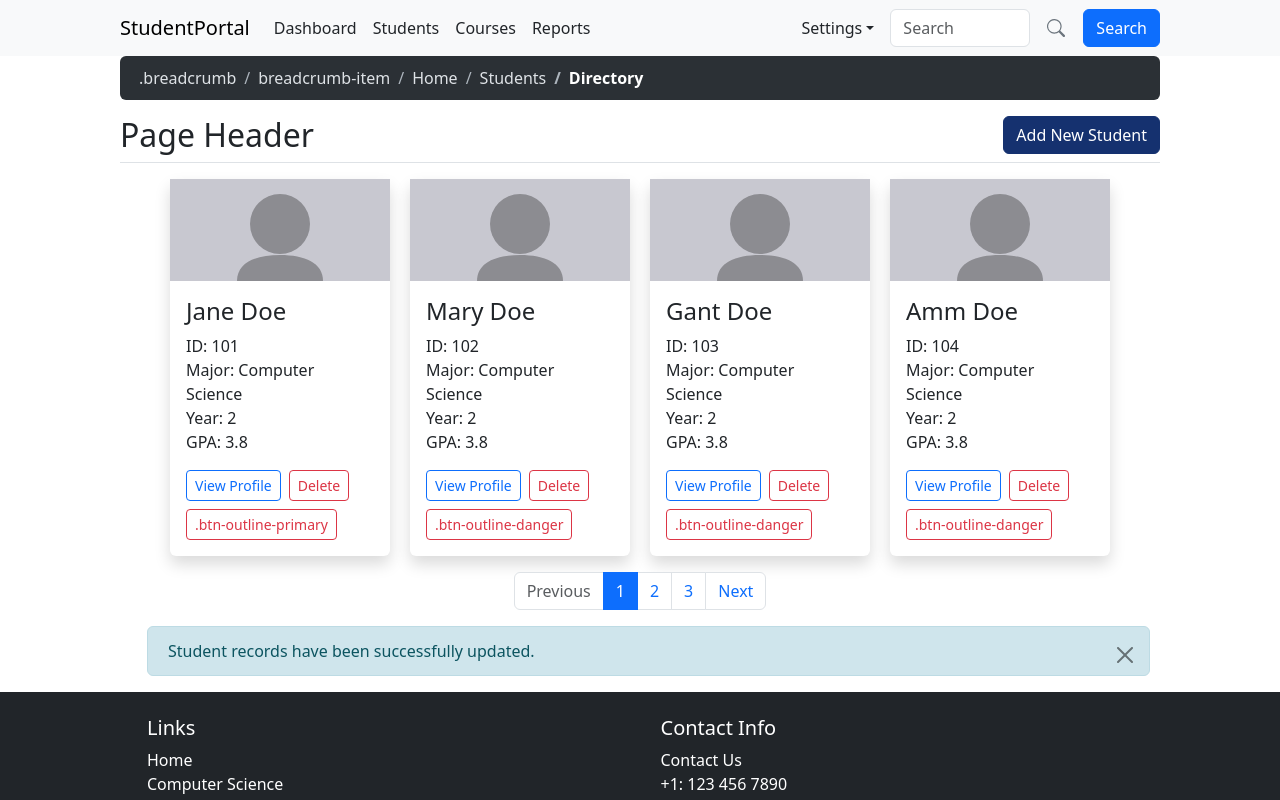
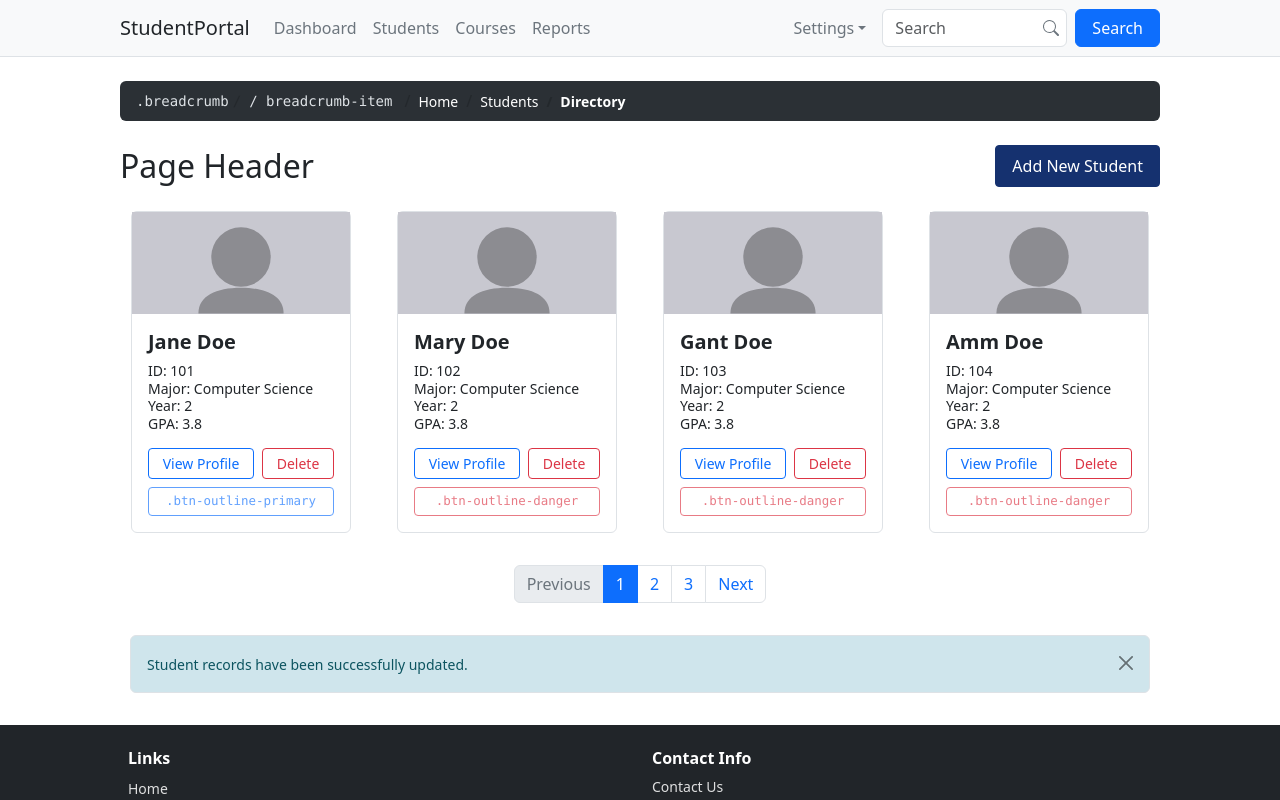
Before and after one commit to PrinkleMahshwari/student-directory, a React (Vite) app: page / in a window 1280 px wide. Shown: the top 800 px of the page. Built offline with nearby package versions, Linux system fonts and the light colour scheme.

Commit message:
feat: Output screenshot added

```diff
--- a/src/App.css
+++ b/src/App.css
@@ -1,88 +1,20 @@
-.container {
-  max-width: 1064px;
+.student-card-item {
+    transition: border-color 0.15s ease-in-out, background-color 0.15s ease-in-out !important;
 }
 
-.scrollable-nav-links {
-  overflow-x: auto;
-  white-space: nowrap;
-  scrollbar-width: none;
-  -ms-overflow-style: none;
-  padding-right: 15px;
+.student-card-item:hover {
+    border-color: #0d6efd !important;
+    background-color: #f8f9fa !important;
+
 }
 
-.scrollable-nav-links::-webkit-scrollbar {
-  display: none;
+.btn-navy-flat {
+    background-color: #15316f !important;
+    border-color: #15316f !important;
+    color: #ffffff !important;
 }
 
-.navbar {
-  overflow: hidden;
+.btn-navy-flat:hover {
+    background-color: #0f2452 !important;
+    border-color: #0f2452 !important;
 }
-
-.navbar .nav-link {
-  color: #212529;
-}
-
-.search-box {
-  position: relative;
-  width: 185px;
-}
-
-.search-box svg {
-  position: absolute;
-  right: 12px;
-  top: 50%;
-  transform: translateY(-50%);
-  color: #444;
-  pointer-events: none;
-}
-
-.crumb-dark {
-  background: #2b3035;
-  border-radius: 0.375rem;
-  padding: 10px 19px;
-  --bs-breadcrumb-divider-color: #adb5bd;
-}
-
-.crumb-dark .breadcrumb-item,
-.crumb-dark .breadcrumb-item a {
-  color: #dee2e6;
-  text-decoration: none;
-}
-
-.crumb-dark .breadcrumb-item.active {
-  color: #fff;
-  font-weight: 700;
-}
-
-.btn-navy {
-  background-color: #15316f;
-  border-color: #15316f;
-  color: #fff;
-}
-
-.student-card {
-  width: 220px;
-}
-
-.avatar-box {
-  background: #c8c8d0;
-  height: 102px;
-  display: flex;
-  justify-content: center;
-}
-
-.page-item.disabled .page-link {
-  background-color: #fff;
-}
-
-.alert-info-custom {
-  background-color: #cfe5ec;
-  border: 1px solid #bddbe4;
-  color: #0c5460;
-  padding: 12px 20px;
-  margin: 0 10px 16px 27px;
-}
-
-.footer-inner {
-  margin: 0 10px 0 27px;
-}
--- a/src/App.jsx
+++ b/src/App.jsx
@@ -15,33 +15,36 @@ const students = [
 
 export default function App() {
   return (
-    <>
+    <div className="min-vh-100 d-flex flex-column bg-white">
+
       <Navbar />
 
-      <div className="container">
+      <div className="container my-3 flex-grow-1" style={{ maxWidth: "1064px" }}>
         <Breadcrumb />
 
-        <div className="d-flex justify-content-between align-items-center border-bottom pb-2 mb-3">
-          <h1 className="h2 m-0">Page Header</h1>
-          <button className="btn btn-navy">Add New Student</button>
+        <div className="d-flex justify-content-between align-items-center mb-4">
+          <h1 className="fs-2 text-dark m-0 fw-normal">Page Header</h1>
+          <button className="btn btn-navy-flat px-3 py-2 rounded-1">
+            Add New Student
+          </button>
         </div>
 
-        <div
-          className="row justify-content-center"
-          style={{ "--bs-gutter-x": "1.25rem", "--bs-gutter-y": "1.25rem" }}
-        >
+        <div className="row row-cols-1 row-cols-sm-2 row-cols-md-4 g-4 justify-content-center mb-4">
           {students.map((s) => (
-            <div className="col-auto" key={s.id}>
+            <div className="col d-flex justify-content-center" key={s.id}>
               <StudentCard {...s} />
             </div>
           ))}
         </div>
 
-        <AppPagination />
+        <div className="d-flex justify-content-center mb-4">
+          <AppPagination />
+        </div>
+
         <Alert message="Student records have been successfully updated." />
       </div>
 
       <Footer />
-    </>
+    </div>
   );
 }
--- a/src/components/Alert.jsx
+++ b/src/components/Alert.jsx
@@ -1,8 +1,17 @@
 export default function Alert({ message }) {
   return (
-    <div className="alert alert-info-custom alert-dismissible" role="alert">
-      {message}
-      <button type="button" className="btn-close" aria-label="Close"></button>
+    <div
+      className="alert alert-dismissible fade show border role-alert"
+      style={{
+        backgroundColor: "#cfe5ec",
+        borderColor: "#bddbe4",
+        color: "#0c5460",
+        margin: "0 10px 16px 10px"
+      }}
+      role="alert"
+    >
+      <span className="small">{message}</span>
+      <button type="button" className="btn-close small" data-bs-dismiss="alert" aria-label="Close"></button>
     </div>
   );
 }
--- a/src/components/AppPagination.jsx
+++ b/src/components/AppPagination.jsx
@@ -1,12 +1,12 @@
 export default function AppPagination() {
   return (
-    <nav aria-label="Student pages" className="mt-3 mb-3">
+    <nav aria-label="Student directory pages" className="my-2">
       <ul className="pagination justify-content-center mb-0">
-        <li className="page-item disabled"><a className="page-link" href="#">Previous</a></li>
-        <li className="page-item active"><a className="page-link" href="#">1</a></li>
-        <li className="page-item"><a className="page-link" href="#">2</a></li>
-        <li className="page-item"><a className="page-link" href="#">3</a></li>
-        <li className="page-item"><a className="page-link" href="#">Next</a></li>
+        <li className="page-item disabled"><a className="page-link text-secondary" href="#">Previous</a></li>
+        <li className="page-item active"><a className="page-link text-white bg-primary border-primary" href="#">1</a></li>
+        <li className="page-item"><a className="page-link text-primary" href="#">2</a></li>
+        <li className="page-item"><a className="page-link text-primary" href="#">3</a></li>
+        <li className="page-item"><a className="page-link text-primary" href="#">Next</a></li>
       </ul>
     </nav>
   );
--- a/src/components/Breadcrumb.jsx
+++ b/src/components/Breadcrumb.jsx
@@ -1,13 +1,17 @@
 export default function Breadcrumb() {
-    return (
-        <nav aria-label="breadcrumb">
-            <ol className="breadcrumb crumb-dark mb-3" data-bs-theme="dark">
-                <li className="breadcrumb-item">.breadcrumb</li>
-                <li className="breadcrumb-item">breadcrumb-item</li>
-                <li className="breadcrumb-item">Home</li>
-                <li className="breadcrumb-item">Students</li>
-                <li className="breadcrumb-item active fw-bold" aria-current="page">Directory</li>
-            </ol>
-        </nav>
-    );
+  return (
+    <nav aria-label="breadcrumb" className="mt-2">
+      <ol className="breadcrumb px-3 py-2 rounded mb-4 align-items-center" style={{ backgroundColor: "#2b3035" }}>
+        <li className="breadcrumb-item font-monospace small" style={{ color: "#dee2e6" }}>.breadcrumb</li>
+        <li className="breadcrumb-item font-monospace small" style={{ color: "#dee2e6", paddingLeft: "4px" }}>/ breadcrumb-item</li>
+        <li className="breadcrumb-item" style={{ paddingLeft: "12px" }}>
+          <a href="#" className="text-white text-decoration-none small">Home</a>
+        </li>
+        <li className="breadcrumb-item">
+          <a href="#" className="text-white text-decoration-none small">Students</a>
+        </li>
+        <li className="breadcrumb-item active text-white fw-bold small" aria-current="page">Directory</li>
+      </ol>
+    </nav>
+  );
 }
--- a/src/components/Footer.jsx
+++ b/src/components/Footer.jsx
@@ -1,33 +1,31 @@
 export default function Footer() {
   return (
-    <footer className="bg-dark text-white pt-4 pb-4">
-      <div className="container">
-        <div className="footer-inner">
-          <div className="row">
+    <footer className="bg-dark text-white pt-4 pb-3 mt-auto w-100">
+      <div className="container" style={{ maxWidth: "1064px" }}>
+        <div className="row px-2">
           <div className="col-6">
-              <h5>Links</h5>
-              <ul className="list-unstyled">
+            <h5 className="fs-6 fw-bold text-white mb-2">Links</h5>
+            <ul className="list-unstyled mb-0">
               {["Home", "Computer Science", "Courses", "Reports"].map((l) => (
-                  <li key={l}>
-                    <a href="#" className="text-white text-decoration-none">{l}</a>
+                <li key={l} className="mb-1">
+                  <a href="#" className="text-white text-decoration-none small" style={{ opacity: 0.85 }}>{l}</a>
                 </li>
               ))}
             </ul>
           </div>
 
           <div className="col-6">
-              <h5>Contact Info</h5>
-              <ul className="list-unstyled">
-                <li>Contact Us</li>
-                <li>+1: 123 456 7890</li>
+            <h5 className="fs-6 fw-bold text-white mb-2">Contact Info</h5>
+            <ul className="list-unstyled mb-0 small" style={{ opacity: 0.85 }}>
+              <li className="mb-1 text-white">Contact Us</li>
+              <li className="mb-1">+1: 123 456 7890</li>
               <li>trm@studentportal.com</li>
             </ul>
           </div>
         </div>
-        </div>
 
-        <hr />
-        <p className="text-center mb-0">© 2024 StudentPortal. All rights reserved.</p>
+        <hr className="border-secondary my-3" />
+        <p className="text-center small mb-0" style={{ opacity: 0.65 }}>© 2024 StudentPortal. All rights reserved.</p>
       </div>
     </footer>
   );
--- a/src/components/Navbar.jsx
+++ b/src/components/Navbar.jsx
@@ -1,60 +1,48 @@
 export default function Navbar() {
   const links = ["Dashboard", "Students", "Courses", "Reports"];
+
   return (
-    <nav className="navbar navbar-expand bg-body-tertiary" style={{ overflow: "hidden" }}>
-      <div className="container d-flex align-items-center flex-nowrap">
-        <a className="navbar-brand me-3 flex-shrink-0" href="#">StudentPortal</a>
+    <nav className="navbar navbar-expand bg-body-tertiary border-bottom py-2">
+      <style>{`
+        .nav-scroller::-webkit-scrollbar { display: none; }
+        .nav-scroller { -ms-overflow-style: none; scrollbar-width: none; }
+      `}</style>
 
-        <div
-          className="me-auto"
-          style={{
-            overflowX: "auto",
-            whiteSpace: "nowrap",
-            scrollbarWidth: "none",
-            msOverflowStyle: "none"
-          }}
-        >
-          <style>{`
-            div::-webkit-scrollbar { display: none; }
-          `}</style>
+      <div className="container d-flex align-items-center flex-nowrap overflow-hidden" style={{ maxWidth: "1064px" }}>
+        <a className="navbar-brand me-3 fw-normal text-dark flex-shrink-0" href="#">StudentPortal</a>
 
+        <div className="me-auto overflow-auto nav-scroller flex-grow-1">
           <ul className="navbar-nav flex-row flex-nowrap">
             {links.map((l) => (
               <li className="nav-item" key={l}>
-                <a className="nav-link px-2" href="#">{l}</a>
+                <a className="nav-link px-2 text-secondary" href="#">{l}</a>
               </li>
             ))}
           </ul>
         </div>
 
-        <ul className="navbar-nav flex-row flex-nowrap me-2 flex-shrink-0">
+        <ul className="navbar-nav flex-row flex-nowrap mx-2 flex-shrink-0">
           <li className="nav-item">
-            <a className="nav-link dropdown-toggle" href="#">Settings</a>
+            <a className="nav-link dropdown-toggle text-secondary" href="#">Settings</a>
           </li>
         </ul>
 
-        <form className="d-flex flex-shrink-0" role="search">
-          <div className="search-box me-2 position-relative d-none d-sm-block">
-            <input className="form-control" type="search" placeholder="Search" style={{ width: "140px" }} />
+        <form className="d-flex align-items-center flex-shrink-0" role="search">
+          <div className="position-relative me-2 d-none d-sm-block" style={{ width: "185px" }}>
+            <input className="form-control pe-4" type="search" placeholder="Search" aria-label="Search" />
             <svg
-              xmlns="http://www.w3.org/2000/svg"
-              width="18"
-              height="18"
+              xmlns="http://w3.org"
+              width="16"
+              height="16"
               fill="currentColor"
               viewBox="0 0 16 16"
-              style={{
-                position: "absolute",
-                right: "10px",
-                top: "50%",
-                transform: "translateY(-50%)",
-                pointerEvents: "none",
-                color: "#6c757d"
-              }}
+              className="position-absolute end-0 top-50 translate-middle-y me-2 text-secondary"
+              style={{ pointerEvents: "none" }}
             >
               <path d="M11.742 10.344a6.5 6.5 0 1 0-1.397 1.398h-.001q.044.06.098.115l3.85 3.85a1 1 0 0 0 1.415-1.414l-3.85-3.85a1 1 0 0 0-.115-.1zM12 6.5a5.5 5.5 0 1 1-11 0 5.5 5.5 0 0 1 11 0" />
             </svg>
           </div>
-          <button className="btn btn-primary" type="button">Search</button>
+          <button className="btn btn-primary px-3" type="button">Search</button>
         </form>
       </div>
     </nav>
--- a/src/components/StudentCard.jsx
+++ b/src/components/StudentCard.jsx
@@ -1,7 +1,7 @@
 function Avatar() {
   return (
-    <div className="avatar-box">
-      <svg width="220" height="102" viewBox="0 0 220 102" fill="#8c8c91" aria-hidden="true">
+    <div className="d-flex justify-content-center align-items-end w-100" style={{ background: "#c8c8d0", height: "102px" }}>
+      <svg width="220" height="102" viewBox="0 0 220 102" fill="#8c8c91" aria-hidden="true" className="w-100 h-100">
         <circle cx="110" cy="45" r="30" />
         <path d="M67 102 C67 84 85 76 110 76 C135 76 153 84 153 102 Z" />
       </svg>
@@ -10,20 +10,33 @@ function Avatar() {
 }
 
 export default function StudentCard({ id, name, major, year, gpa, tag }) {
+  const isPrimary = tag.includes("primary");
+
   return (
-    <div className="card student-card border-0 shadow">
+    <div className="card border student-card-item w-100" style={{ width: "220px", maxWidth: "220px" }}>
       <Avatar />
-      <div className="card-body">
-        <h4 className="card-title">{name}</h4>
-        <p className="card-text mb-3">
+      <div className="card-body p-3">
+        <h4 className="card-title fs-5 fw-bold text-dark mb-2">{name}</h4>
+        <p className="card-text text-dark mb-3 lh-sm small">
           ID: {id}<br />
           Major: {major}<br />
           Year: {year}<br />
           GPA: {gpa}
         </p>
-        <button className="btn btn-outline-primary btn-sm me-2 mb-2">View Profile</button>
-        <button className="btn btn-outline-danger btn-sm mb-2">Delete</button>
-        <button className="btn btn-outline-danger btn-sm">{tag}</button>
+
+        <div className="d-flex gap-2 mb-2">
+          <button className="btn btn-outline-primary btn-sm flex-grow-1 py-1 text-nowrap">View Profile</button>
+          <button className="btn btn-outline-danger btn-sm flex-grow-1 py-1 text-nowrap">Delete</button>
+        </div>
+
+        <button
+          className={`btn btn-sm w-100 py-1 font-monospace disabled text-center ${
+            isPrimary ? 'btn-outline-primary' : 'btn-outline-danger'
+          }`}
+          style={{ fontSize: '0.78rem' }}
+        >
+          {tag}
+        </button>
       </div>
     </div>
   );
```
Also changed, not shown: screenshot.png. Lines whose indentation alone changed are shown as unchanged.
